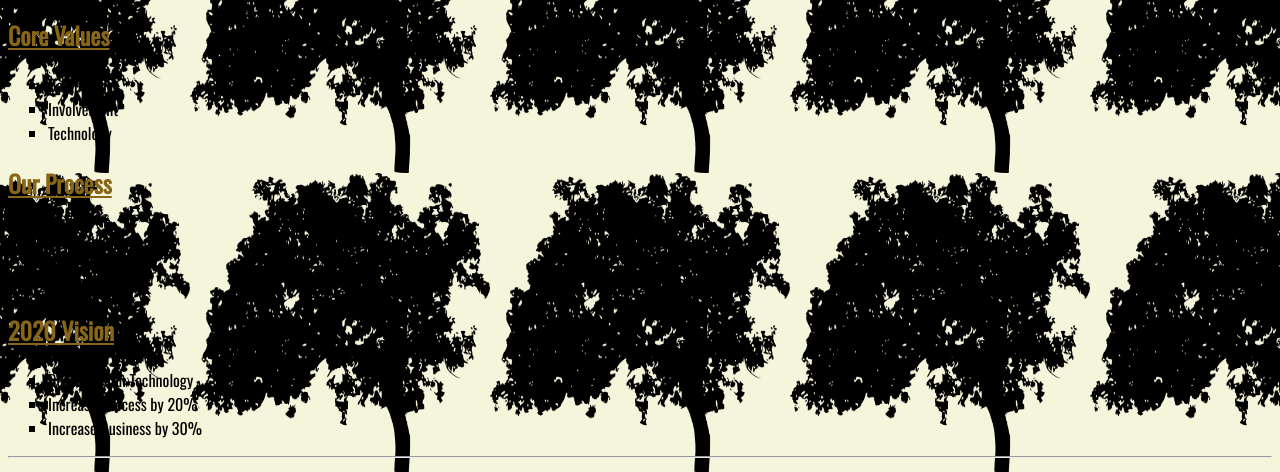
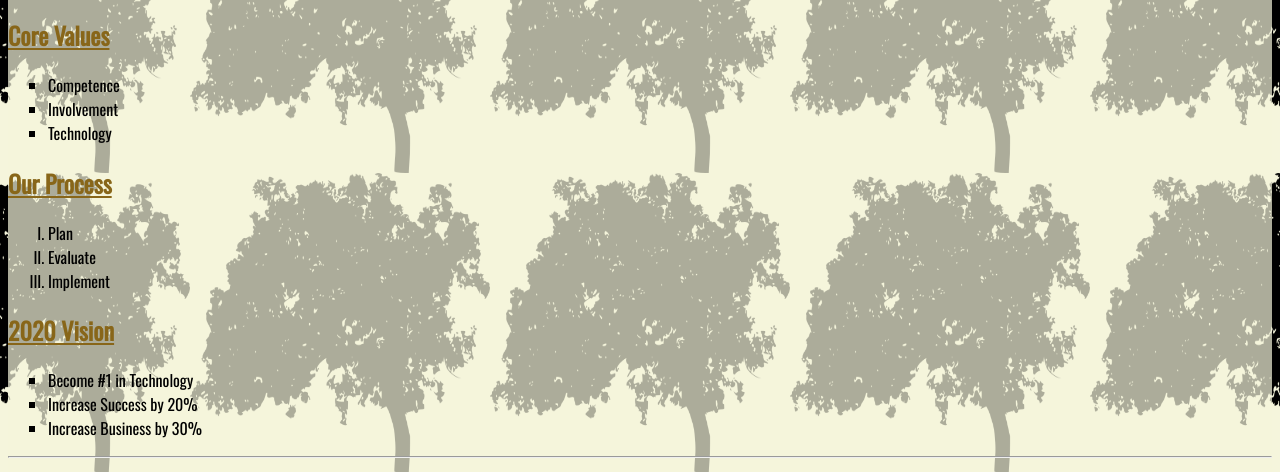
Before and after one commit to brycedpayne/codeup-web-exercises, a plain HTML site: page welcome.html in a window 1280 px wide. Shown: the part 127-599 px from the top of the page. Drawn offline with nearby package versions, Linux system fonts and the light colour scheme.

Commit message:
modified style.css

```diff
--- a/css/style.css
+++ b/css/style.css
@@ -11,15 +11,18 @@ header {
     color: #886619;
     text-decoration: underline;
 }
-
-body {
-    background-color: beige;
+html {
     background-image: url("../img/tree-silhouette-transparent-background-23.png");
+    background-size: 300px 300px;
     background-repeat: no-repeat;
     background-position: center;
-    background-size: 300px 300px;
+    background-attachment: fixed;
+    background-color: beige;
+}
+body {
+    /*opacity: .7;*/
+    background-color: rgba(245,245,220,0.7);
     font-family: 'Oswald', sans-serif;
-    background-attachment: fixed;
 }
 
 a:link {
```
